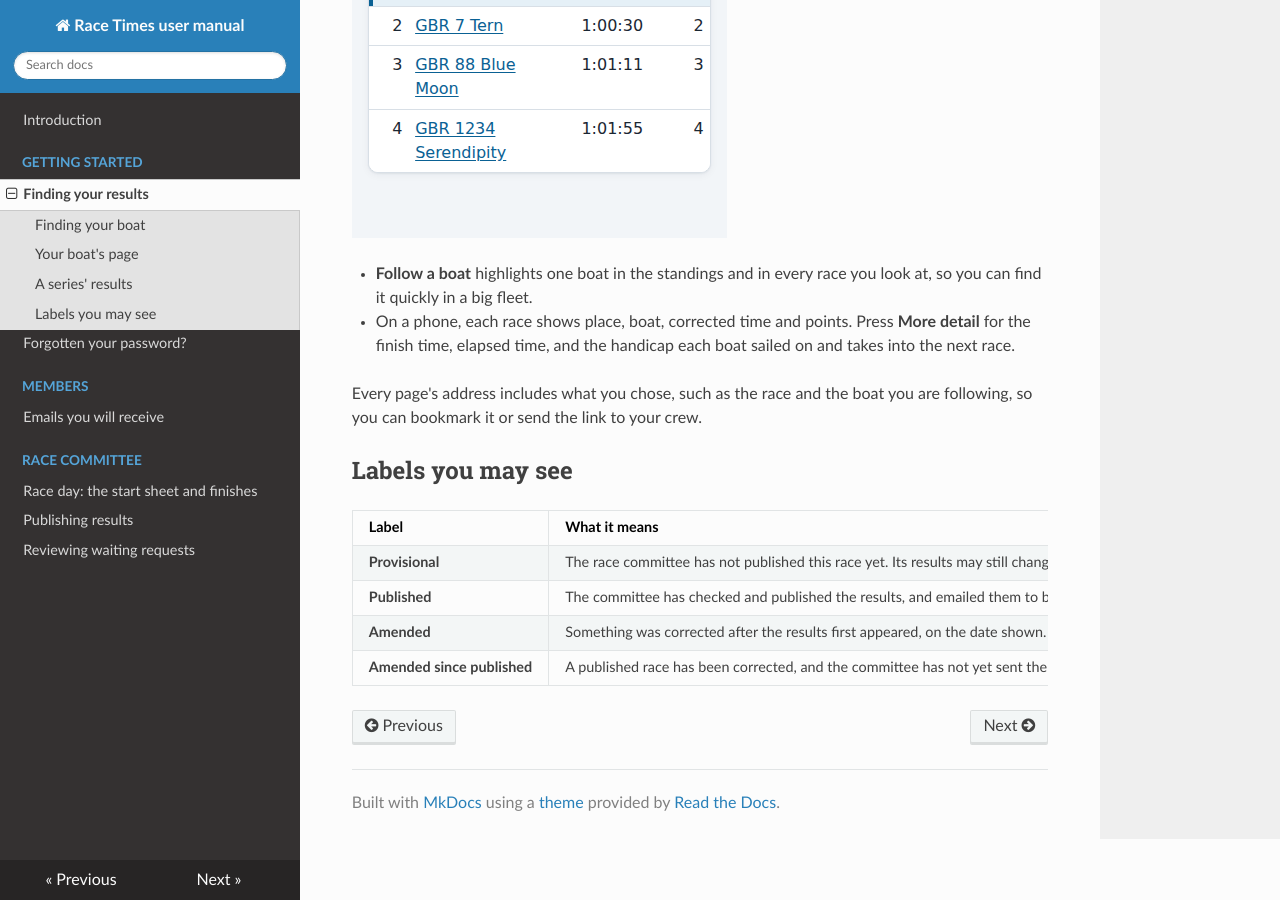
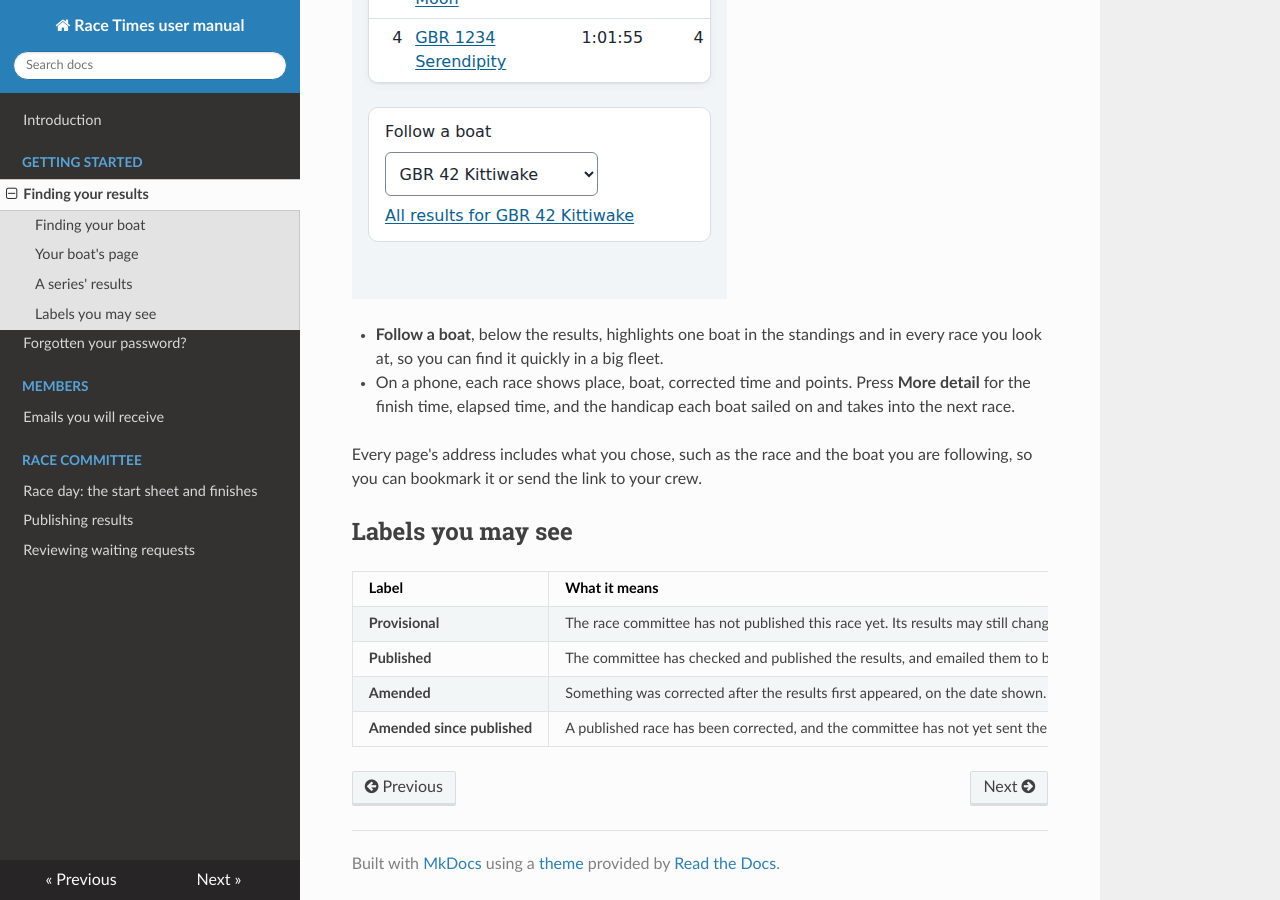
Before and after one commit to mattstibbs/racetimes, an MkDocs documentation site: the page built from manual/getting-started/finding-results.md, in a window 1280 px wide and 900 px high, scrolled down 3684 px. Built offline with MkDocs 1.6.1, drawn with Linux system fonts in a browser that asks for light colours; nearby versions of some CDN libraries.

Commit message:
Series page: move "Follow a boat" below the results
Asked for by the project owner, so the standings and the chosen race come
first, on a phone especially. The form sits in its own card at the end of
#series-body, still inside the part HTMX swaps, so choosing a boat still
highlights it in the tables above, with or without JavaScript. A test pins
the new order. The manual says where to find it, and its screenshots are
regenerated.

Co-Authored-By: Claude Opus 5.5 <noreply@anthropic.com>
Claude-Session: https://claude.ai/code/session_01QY3tQYF5nVQS35pznUQfpw

```diff
--- a/manual/getting-started/finding-results.md
+++ b/manual/getting-started/finding-results.md
@@ -51,8 +51,8 @@ results; press a race's button to see another.
 
 ![A series' standings, the race buttons, and race 3 with one boat highlighted](../images/results-series.png)
 
-- **Follow a boat** highlights one boat in the standings and in every race you
-  look at, so you can find it quickly in a big fleet.
+- **Follow a boat**, below the results, highlights one boat in the standings
+  and in every race you look at, so you can find it quickly in a big fleet.
 - On a phone, each race shows place, boat, corrected time and points. Press
   **More detail** for the finish time, elapsed time, and the handicap each
   boat sailed on and takes into the next race.
--- a/static/css/site.css
+++ b/static/css/site.css
@@ -220,7 +220,10 @@ ul.link-list a:hover { background: var(--accent-soft); }
 ol.podium { margin: 0.25rem 0 0; padding-left: 1.5rem; }
 ol.podium li { padding: 0.1rem 0; }
 .card h3 .provisional { margin-left: 0.3rem; }
-form.follow { display: flex; flex-wrap: wrap; gap: 0.5rem; align-items: center; margin: 0.5rem 0 1rem; }
+form.follow {
+  display: flex; flex-wrap: wrap; gap: 0.5rem; align-items: center; margin: 1.5rem 0 0.5rem; padding: 0.8rem 1rem;
+  background: var(--surface); border: 1px solid var(--border); border-radius: var(--radius);
+}
 form.follow select { max-width: 100%; }
 nav.race-picker { display: flex; flex-wrap: wrap; gap: 0.5rem; margin: 1.75rem 0 0.5rem; }
 nav.race-picker a {
```
Also changed, not shown: docs/slices/07-visual-styling.md (+5 -0 lines), manual/images/front-page-committee.png, manual/images/publish-amended.png, manual/images/request-change.png, manual/images/request-claim.png, manual/images/request-entry.png, manual/images/request-reason-needed.png, manual/images/request-register.png, manual/images/request-rejected.png, manual/images/results-provisional.png, manual/images/results-published.png, manual/images/results-series.png, 2 other files.
